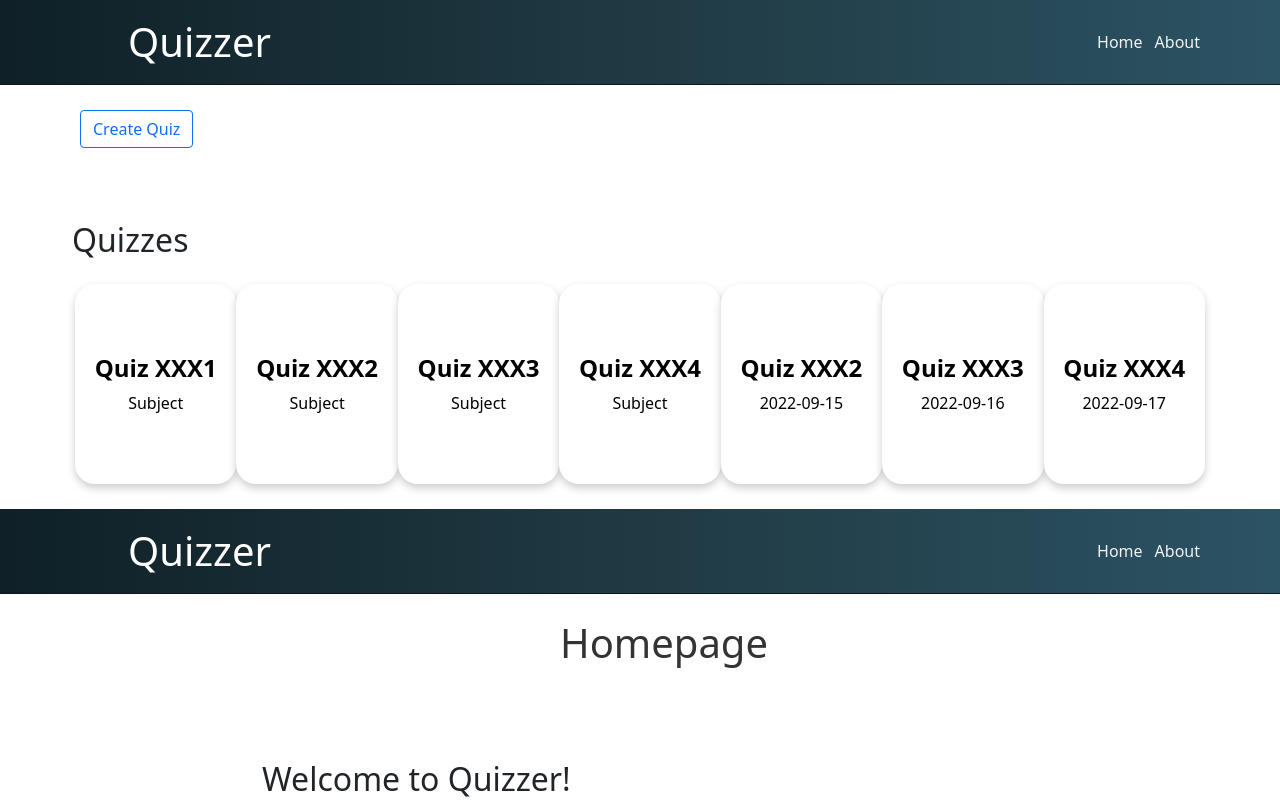
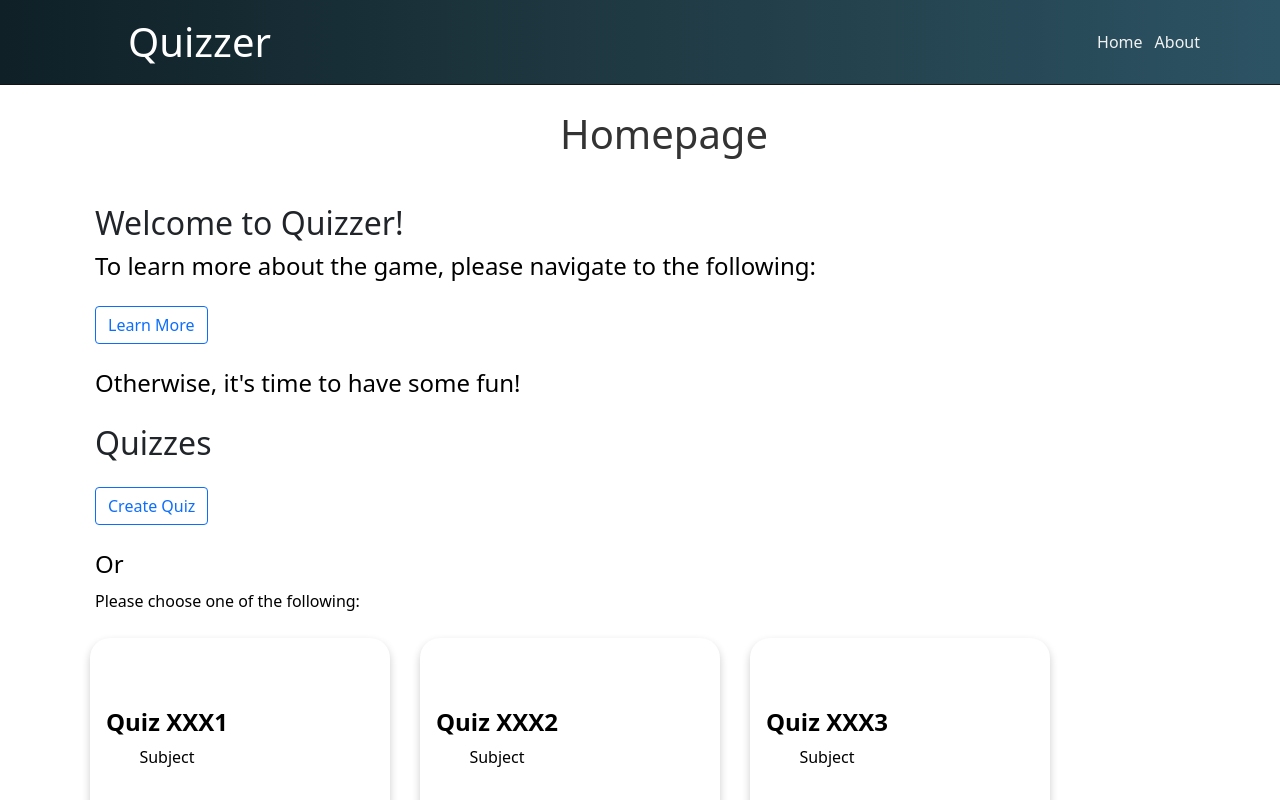
Before and after one commit to adke/Quiz_Application_OpenText_Fall-2022, a Next.js app in the folder frontend_nextjs/: page / in a window 1280 px wide. Shown: the top 800 px of the page. Built offline with nearby package versions, Linux system fonts and the light colour scheme.

Commit message:
Frontend up-to-date

```diff
--- a/frontend_nextjs/components/AddQuestions.js
+++ b/frontend_nextjs/components/AddQuestions.js
@@ -37,9 +37,7 @@ function AddQuestions() {
 
                 if (j == 0) {
                     input.className = "A_right_input";
-                    console.log('testing');
                 } else {
-
                     input.className = "A_wrong_input";
                 }
 
--- a/frontend_nextjs/components/QuizCard.js
+++ b/frontend_nextjs/components/QuizCard.js
@@ -27,24 +27,6 @@ function QuizCard({ }) {
                     <p>Subject</p>
                 </div>
             </div>
-            <div className={styles.card}>
-                <div className={styles.container}>
-                    <h4><b>Quiz XXX2</b></h4>
-                    <p>2022-09-15</p>
-                </div>
-            </div>
-            <div className={styles.card}>
-                <div className={styles.container}>
-                    <h4><b>Quiz XXX3</b></h4>
-                    <p>2022-09-16</p>
-                </div>
-            </div>
-            <div className={styles.card}>
-                <div className={styles.container}>
-                    <h4><b>Quiz XXX4</b></h4>
-                    <p>2022-09-17</p>
-                </div>
-            </div>
         </div>
     );
 }
--- a/frontend_nextjs/pages/index.js
+++ b/frontend_nextjs/pages/index.js
@@ -10,18 +10,6 @@ export default function Home() {
   return (
     <>
       <div>
-        <Head>
-          <title>Quizzer</title>
-        </Head>
-
-
-        <Nav />
-        <MainSection />
-        <h2>Quizzes</h2>
-        <QuizCard />
-      </div>
-
-      <div className="main">
         <Nav />
         <div className="secondary-main">
           <h1 className={styles.title}>Homepage</h1>
--- a/frontend_nextjs/styles/Card.module.css
+++ b/frontend_nextjs/styles/Card.module.css
@@ -1,4 +1,9 @@
 .card {
+    display: flex;
+    flex-wrap: wrap;
+    flex-direction: row;
+    justify-content: space-between;
+
     box-shadow: 0 4px 8px 0 rgba(0, 0, 0, 0.2);
     transition: 0.3s;
     width: 300px;
--- a/frontend_nextjs/styles/Home.module.css
+++ b/frontend_nextjs/styles/Home.module.css
@@ -2,7 +2,7 @@
   color: #333;
   padding-bottom: 20px;
   text-align: center;
-  margin-top: 20px;
+  margin-top: 10px;
 }
 
 .text {
@@ -21,5 +21,5 @@
 }
 
 .leftmargin {
-  margin: 25px 80px;
+  margin: 10px 80px;
 }
--- a/frontend_nextjs/styles/globals.css
+++ b/frontend_nextjs/styles/globals.css
@@ -45,8 +45,7 @@ h1{
 }
 
 h2{
-  padding-left: 4.5rem;
-  padding-top: 3rem;
+  padding-top: 1rem;
 }
 
 h4, p {
@@ -110,14 +109,8 @@ h4, p {
 .cardformat {
   display: flex;
   flex-direction: row;
-  justify-content: space-between;
-  margin: 25px 75px;
-}
-
-.cardformat {
-  display: flex;
-  flex-direction: row;
-  justify-content: space-between;
+  flex-wrap: wrap;
+  gap: 30px;
   margin: 25px 75px;
 }
 
@@ -158,6 +151,6 @@ h4, p {
 }
 
 .secondary-main {
-  margin: 110px;
+  margin: 15px;
   margin-top: 25px;
 }
```
